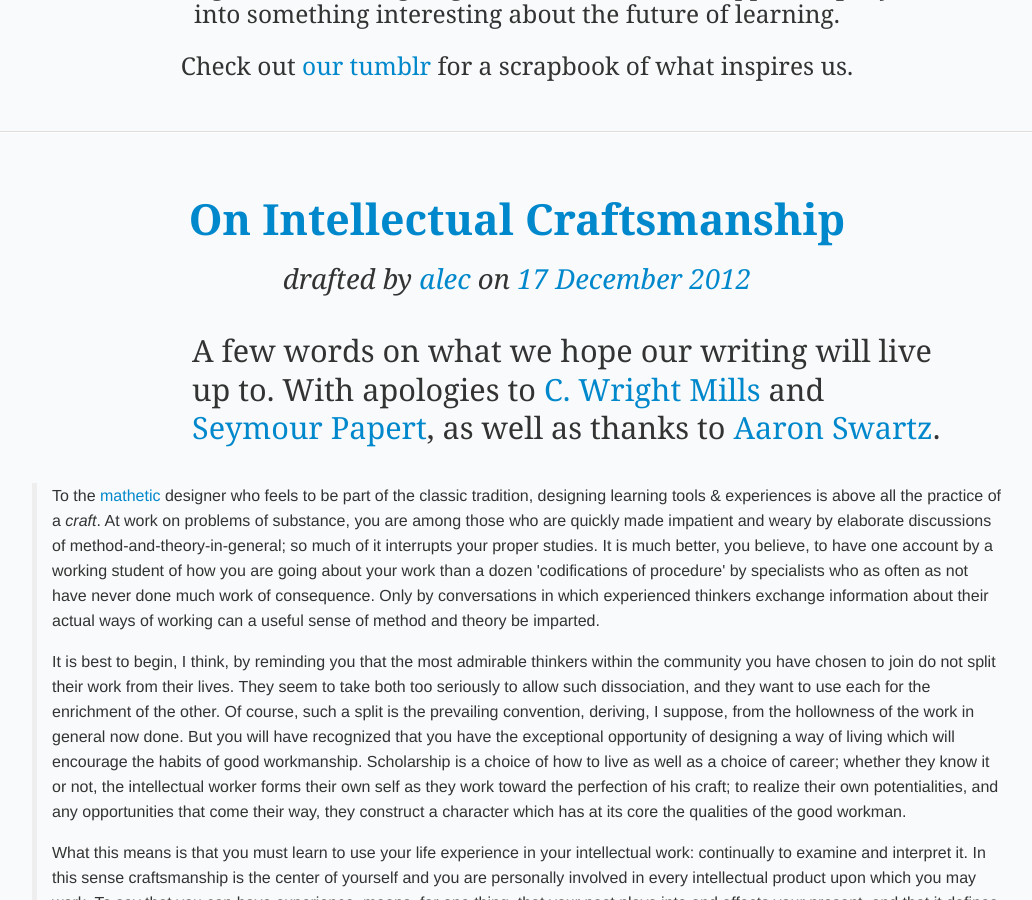
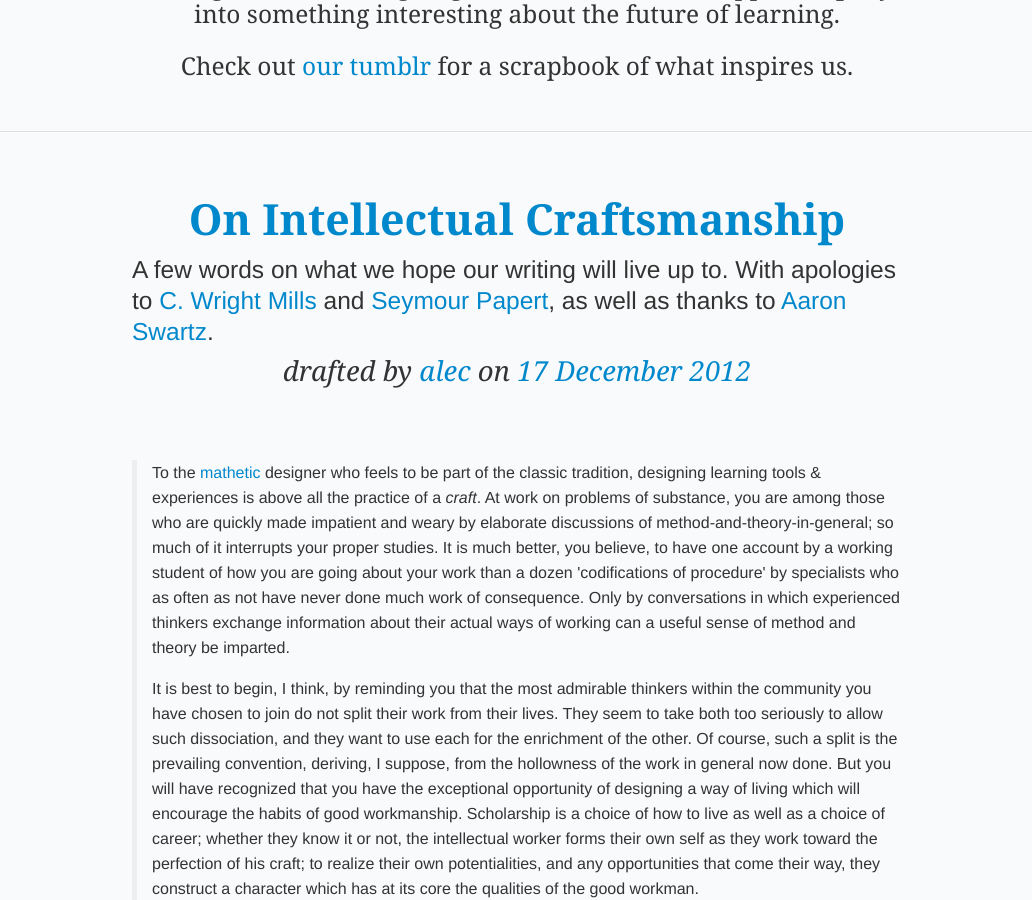
Before and after one commit to thesprouts/thesprouts.github.io, a Jekyll site: the page built from site/blog.html, in a window 1280 px wide and 900 px high, scrolled down 332 px. Shown: the whole window, without its empty margins (123-1155 px from the left). Built offline with Jekyll 4.4.1, drawn with Linux system fonts in a browser that asks for light colours; nearby versions of some CDN libraries.

Commit message:
Tweaked blog layout and blockquote styling; think the first post is ready-- narrowed the column so that a reasonable linewidth didn't give us a huge font

```diff
--- a/site/blog.html
+++ b/site/blog.html
@@ -20,23 +20,23 @@ title: our blog
 <div id='blog-posts' class='row'>
 {% assign num_front_posts = 3 %}
 {% for post in site.posts limit:num_front_posts %}
- <div id='{{ post.id }}' class="article span12">
+ <div id='{{ post.id }}' class="article span10 offset1">
   <h2><a href='{{ post.url }}'>{{ post.title }}</a></h1>
 
-  <div class='article-info'>
+  <div class='row'>
+   <div class="post-summary span8 offset1">
+     {{ post.summary }}
+   </div> <!-- ends div.summary -->
+     <div class='article-info span8 offset1'>
     {% if post.author %}
     drafted by <a href='#'>{{ post.author }}</a> on <a href='{{ post.url }}'>{{ post.date | date_to_long_string }}</a>
     {% endif %}
   </div> <!-- ends div.article-info -->
 
-  <div class='span12 row'>
-   <div class="summary span8 offset2">
-     {{ post.summary }}
-   </div> <!-- ends div.summary -->
-  </div>
+ </div>
 
   <div class='row'>
-  <div class="article-body span10 offset1">
+  <div class="article-body span8 offset1">
     {{ post.content }}
   </div> <!-- ends div.article-body -->
   </div> <!-- ends div.row -->
```
